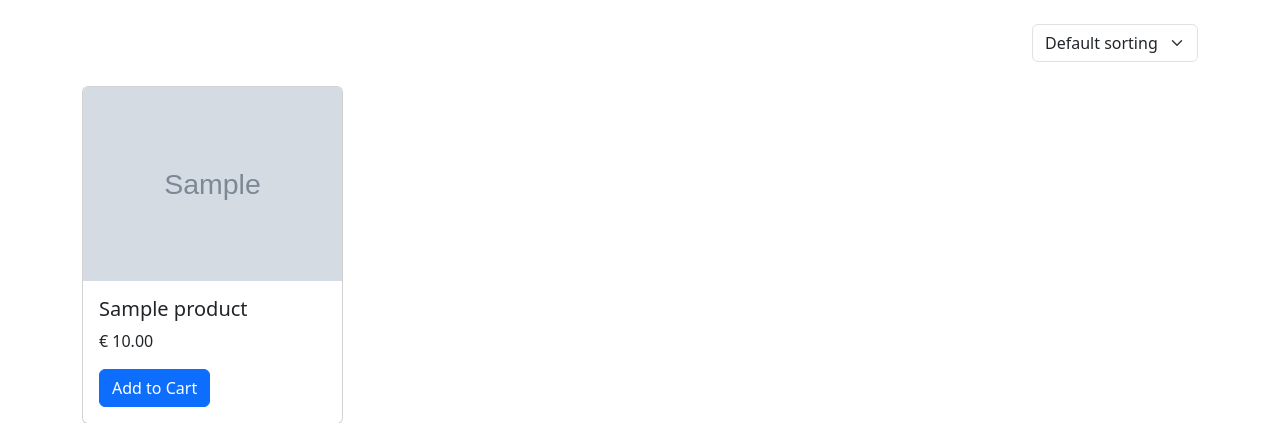
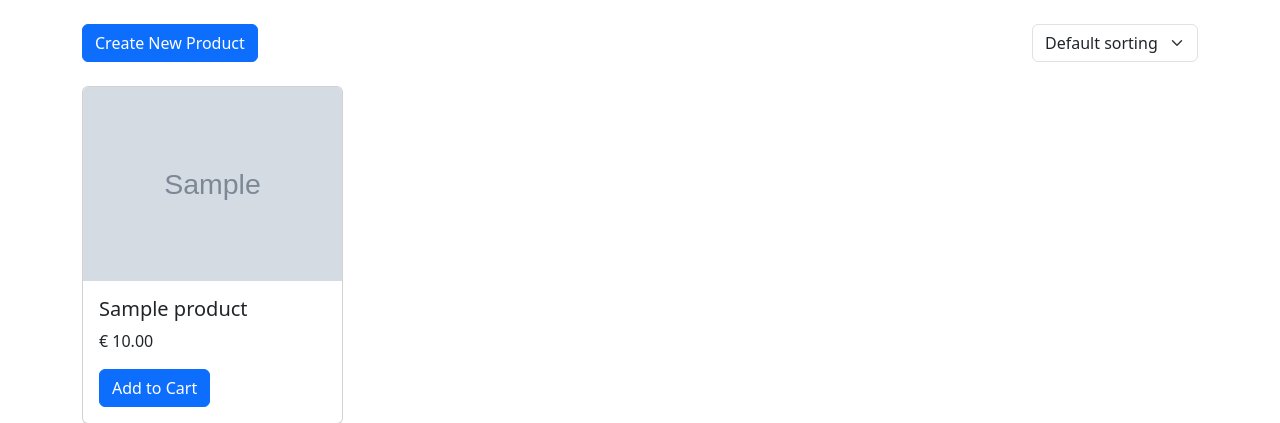
Before and after one commit to AmeenNoor/halal-shop, a Django app: page /products/ in a window 1280 px wide. Shown: the part 160-583 px from the top of the page. Run offline with Django 3.2, Linux system fonts and the light colour scheme; a user stored in the database is signed in; tables that the repository leaves empty hold one stand-in row (values such as "Sample post"); grey boxes marked "Sample" are stand-in pictures; some libraries are stand-ins or nearby versions.

Commit message:
Add product_create template for creating new products

```diff
--- a/products/templates/products/product_list.html
+++ b/products/templates/products/product_list.html
@@ -2,10 +2,15 @@
 {% load static %}
 {% block content %}
 <div class="container mt-4">
-  <!-- Sort By Select -->
   <div class="row">
     <div class="col-lg-12">
-      <div class="row justify-content-end">
+      <div class="row justify-content-between">
+        <div class="col-md-4 mb-4">
+          {% if user.is_authenticated and user.is_superuser %}
+            <a href="#" class="btn btn-primary">Create New Product</a>
+          {% endif %}
+        </div>
+        <!-- Sort By Select -->
         <div class="col-md-2 mb-4">
           <form method="GET" action="{% url 'products' %}" id="sortForm">
             <select class="form-select float-end" id="sortBySelect" name="sort_by" onchange="this.form.submit()">
@@ -54,6 +59,5 @@
     </div>
   </div>
 
-
 </div>
 {% endblock %}
--- a/products/views.py
+++ b/products/views.py
@@ -11,6 +11,7 @@ from django.urls import reverse_lazy
 from django.contrib.auth.mixins import LoginRequiredMixin
 from django.db.models import Q
 from .models import Product
+from .forms import ProductForm
 
 
 class ProductList(ListView):
@@ -66,6 +67,6 @@ class ProductCreate(LoginRequiredMixin, CreateView):
     """
 
     model = Product
-    fields = ['name', 'description', 'price', 'category', 'image']
+    form_class = ProductForm
     template_name = 'product_create.html'
     success_url = reverse_lazy('products')
```
Also changed, not shown: products/forms.py (added, +7 -0 lines), products/templates/products/product_create.html (added, +10 -0 lines).
